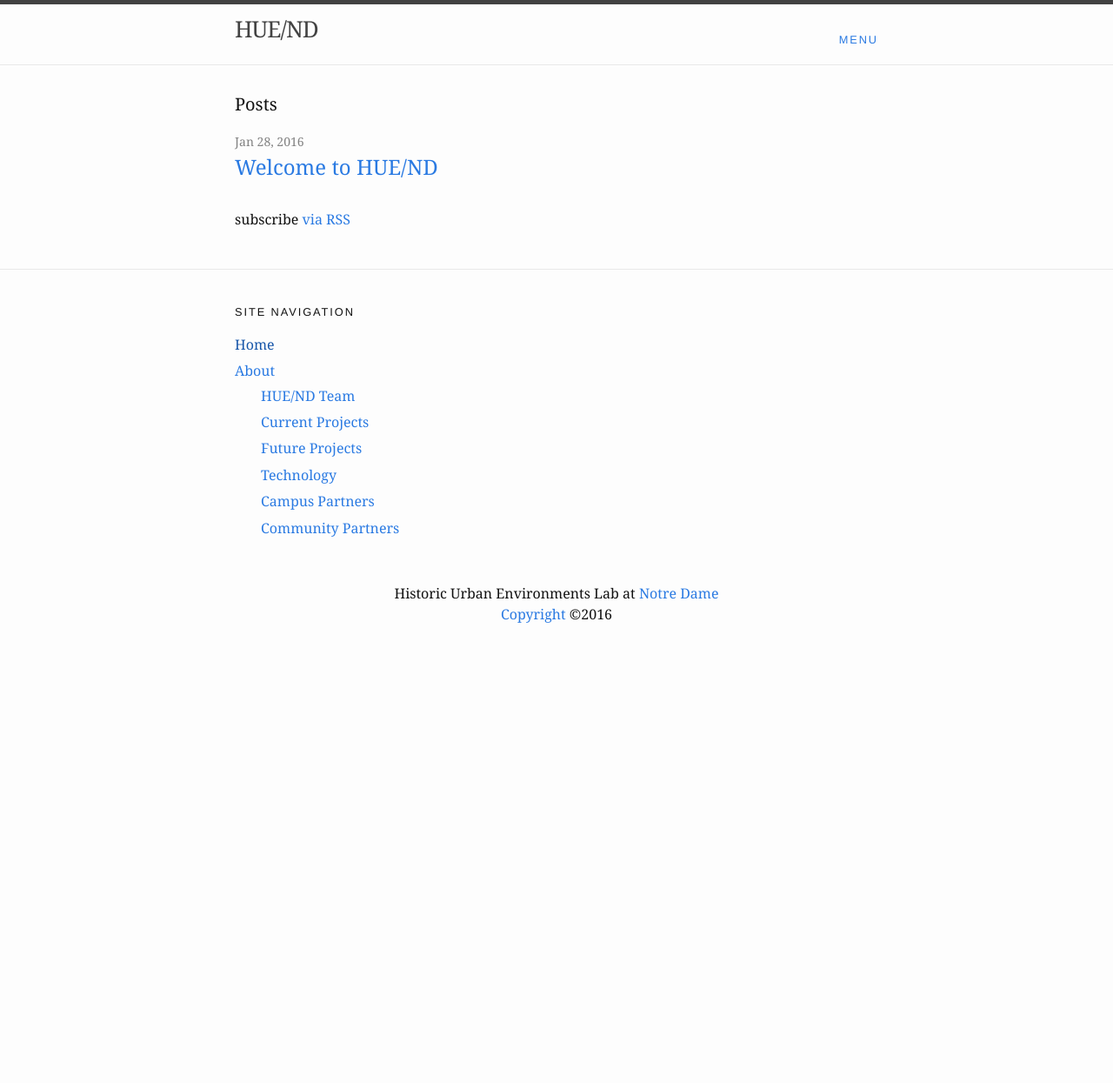
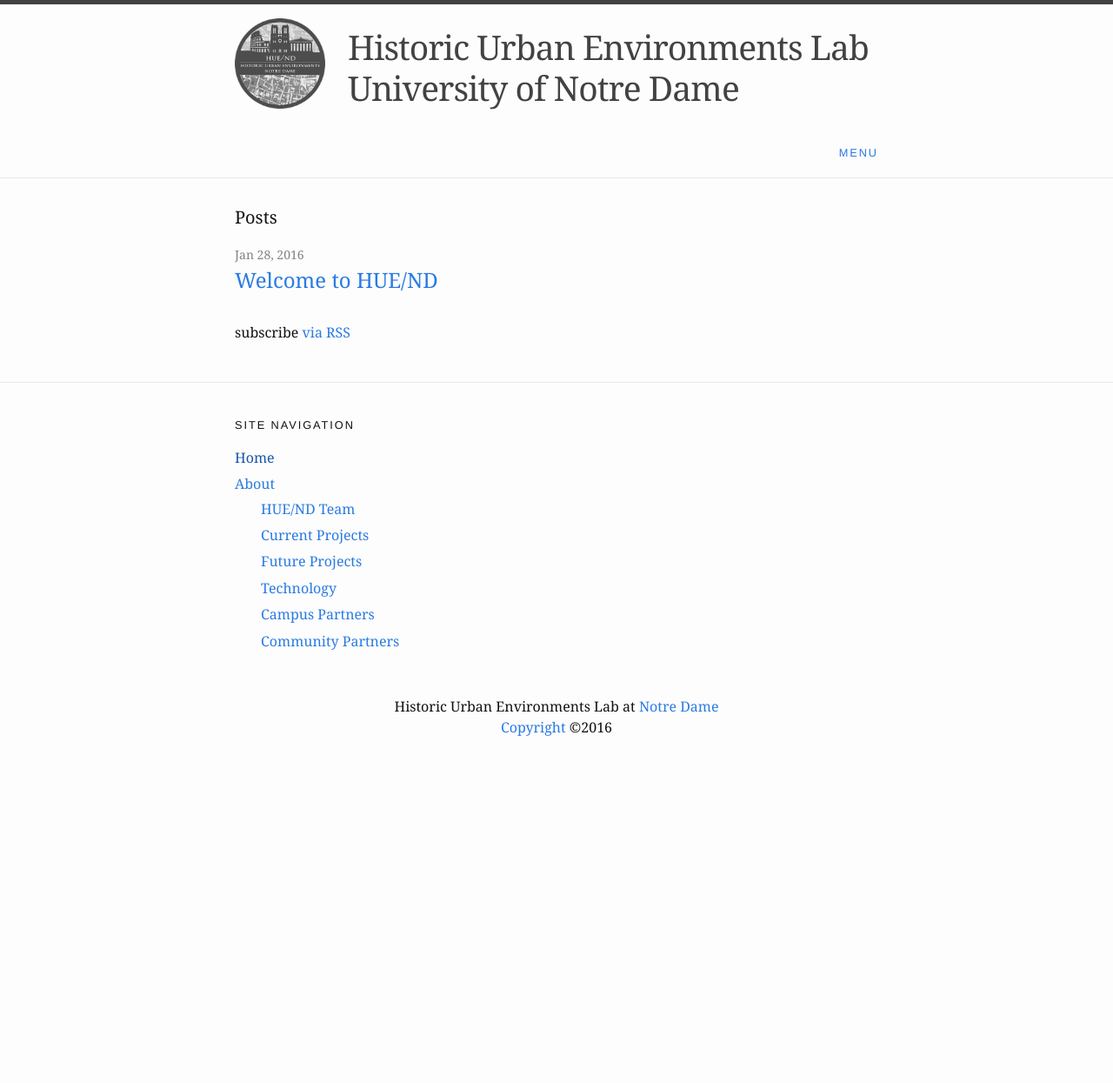
Before and after one commit to HUE-ND/HUE-ND.github.io, a Jekyll site: the page built from index.html, in a window 1280 px wide. Shown: the whole page at 87% size. Built offline with Jekyll 4.4.1, drawn with Linux system fonts in a browser that asks for light colours; before the commit the page ends 1115 px from its top, so only the background shows below that.

Commit message:
Site header adjustments

```diff
--- a/_includes/header.html
+++ b/_includes/header.html
@@ -2,7 +2,14 @@
 
   <div class="wrapper">
 
-    <a class="site-title" href="{{ site.baseurl }}/">{{ site.title }}</a>
+    <a class="site-title" href="{{ site.baseurl }}/">
+      <figure class="hue-mark-wrapper">
+        <img src="/images/hue-nd-mark.png">
+      </figure>
+
+      <h1>Historic Urban Environments Lab</h1>
+      <h2>University of Notre Dame</h2>
+    </a>
 
     <nav class="site-menu">
       <a class="site-menu-link" href="#site-navigation">Menu</a>
--- a/_sass/_layout.scss
+++ b/_sass/_layout.scss
@@ -11,18 +11,67 @@
 }
 
 .site-title {
+  float: left;
   font-size: 26px;
   font-weight: 300;
+  letter-spacing: -1px;
   line-height: 56px;
-    letter-spacing: -1px;
   margin-bottom: 0;
-    float: left;
+  min-height: 2em;
+  padding-left: 2.5em;
+  padding-top: 1em;
+  position: relative;
 
   &,
   &:visited {
     color: $grey-color-dark;
   }
+
+  &:hover {
+    text-decoration: none;
   }
+
+  .hue-mark-wrapper {
+    display: inline-block;
+    height: 2em;
+    left: 0;
+    margin-bottom: 0;
+    position: absolute;
+    top: .6em;
+    width: 2em;
+
+    img {
+      width: 100%;
+    }
+  }
+
+  h1,
+  h2 {
+    font-size: .7em;
+    line-height: 1.2;
+    margin-bottom: 0;
+  }
+}
+
+@media screen and (min-width: 40em) {
+  .site-title {
+    min-height: 4em;
+    padding-left: 5em;
+
+    .hue-mark-wrapper {
+      height: 4em;
+      top: .6em;
+      width: 4em;
+    }
+
+    h1,
+    h2 {
+      font-size: 1.5em;
+    }
+  }
+}
+
+
 
 .site-menu {
   float: right;
```
Also changed, not shown: images/hue-nd-mark.png (added). Lines whose indentation alone changed are shown as unchanged.
